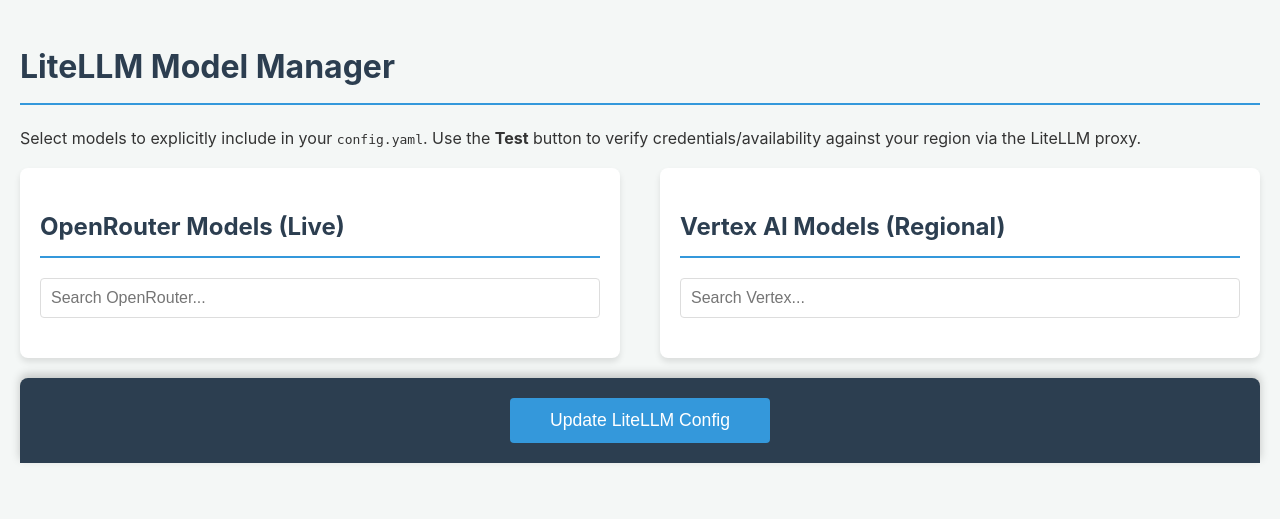
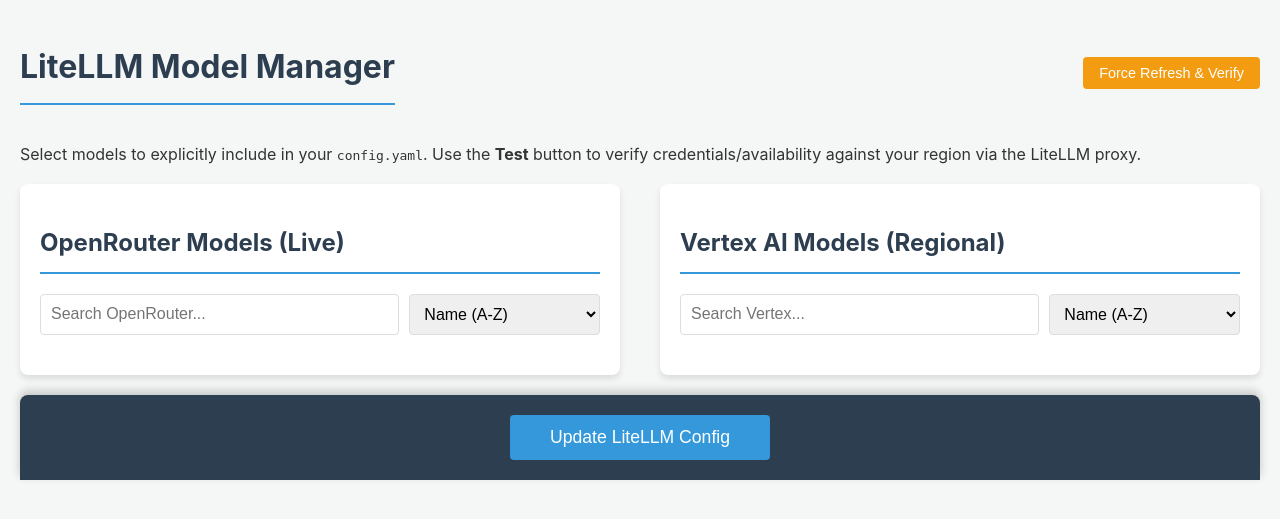
Before and after one commit to spelech/llmlite-modelmanager, a FastAPI app: template app/templates/index.html in a window 1280 px wide. Shown: the top 519 px of the page. Run offline with FastAPI, Linux system fonts and the light colour scheme; the template is opened without the code that fills it, so the values that code supplies are empty.

Commit message:
feat: async background verification caching and UI sorting

```diff
--- a/app/templates/index.html
+++ b/app/templates/index.html
@@ -7,6 +7,7 @@
     <style>
         body { font-family: -apple-system, BlinkMacSystemFont, "Segoe UI", Roboto, Helvetica, Arial, sans-serif; line-height: 1.6; color: #333; max-width: 1300px; margin: 0 auto; padding: 20px; background-color: #f4f7f6; }
         h1, h2 { color: #2c3e50; border-bottom: 2px solid #3498db; padding-bottom: 10px; }
+        .header-actions { display: flex; justify-content: space-between; align-items: center; }
         .container { display: flex; gap: 40px; }
         .column { flex: 1; background: white; padding: 20px; border-radius: 8px; box-shadow: 0 4px 6px rgba(0,0,0,0.1); }
         .model-item { margin-bottom: 10px; padding: 10px; border: 1px solid #eee; border-radius: 4px; display: flex; align-items: center; gap: 10px; }
@@ -20,15 +21,27 @@
         .btn-test:hover { background-color: #8e44ad; }
         .btn-sync { background-color: #3498db; color: white; border: none; padding: 12px 40px; font-size: 1.1em; border-radius: 4px; cursor: pointer; }
         .btn-sync:hover { background-color: #2980b9; }
+        .btn-refresh { background-color: #f39c12; color: white; border: none; padding: 8px 16px; font-size: 0.9em; border-radius: 4px; cursor: pointer; }
+        .btn-refresh:hover { background-color: #d68910; }
         .sync-bar { position: sticky; bottom: 0; background: #2c3e50; color: white; padding: 20px; text-align: center; border-radius: 8px 8px 0 0; margin-top: 20px; box-shadow: 0 -4px 10px rgba(0,0,0,0.2); }
-        .search { width: 100%; padding: 10px; margin-bottom: 20px; border: 1px solid #ddd; border-radius: 4px; box-sizing: border-box; font-size: 1em; }
-        .status-badge { font-size: 0.75em; padding: 2px 6px; border-radius: 10px; display: none; }
-        .status-success { background-color: #2ecc71; color: white; display: inline; }
-        .status-error { background-color: #e74c3c; color: white; display: inline; }
+        .controls { display: flex; gap: 10px; margin-bottom: 20px; }
+        .search { flex: 2; padding: 10px; border: 1px solid #ddd; border-radius: 4px; box-sizing: border-box; font-size: 1em; }
+        .sort-select { flex: 1; padding: 10px; border: 1px solid #ddd; border-radius: 4px; font-size: 1em; }
+        .verifying-badge { display: inline-block; background-color: #e67e22; color: white; padding: 5px 10px; border-radius: 4px; font-size: 0.8em; margin-left: 15px; animation: pulse 2s infinite; }
+        @keyframes pulse { 0% { opacity: 1; } 50% { opacity: 0.6; } 100% { opacity: 1; } }
     </style>
 </head>
 <body>
-    <h1>LiteLLM Model Manager</h1>
+    <div class="header-actions">
+        <h1>LiteLLM Model Manager</h1>
+        <div>
+            {% if is_verifying %}
+            <span class="verifying-badge">Background Verification Running...</span>
+            {% else %}
+            <button class="btn-refresh" onclick="forceRefresh()">Force Refresh & Verify</button>
+            {% endif %}
+        </div>
+    </div>
     <p>Select models to explicitly include in your <code>config.yaml</code>.
        Use the <strong>Test</strong> button to verify credentials/availability against your region via the LiteLLM proxy.</p>
 
@@ -36,10 +49,18 @@
         <div class="container">
             <div class="column">
                 <h2>OpenRouter Models (Live)</h2>
-                <input type="text" class="search" placeholder="Search OpenRouter..." onkeyup="filterModels('orList', this.value)">
+                <div class="controls">
+                    <input type="text" class="search" placeholder="Search OpenRouter..." onkeyup="filterModels('orList', this.value)">
+                    <select class="sort-select" onchange="sortModels('orList', this.value)">
+                        <option value="name-asc">Name (A-Z)</option>
+                        <option value="name-desc">Name (Z-A)</option>
+                        <option value="price-asc">Price (Low-High)</option>
+                        <option value="price-desc">Price (High-Low)</option>
+                    </select>
+                </div>
                 <div id="orList">
                     {% for m in or_models %}
-                    <div class="model-item" id="item-{{ m.id | replace('/', '-') | replace('.', '-') }}">
+                    <div class="model-item" data-name="{{ m.name | lower }}" data-price="{{ m.pricing.prompt_1m + m.pricing.completion_1m }}" id="item-{{ m.id | replace('/', '-') | replace('.', '-') }}">
                         <input type="checkbox" name="models" value="{{ m.id }}">
                         <div class="model-info">
                             <div class="model-name">{{ m.name }}</div>
@@ -56,10 +77,18 @@
 
             <div class="column">
                 <h2>Vertex AI Models (Regional)</h2>
-                <input type="text" class="search" placeholder="Search Vertex..." onkeyup="filterModels('vxList', this.value)">
+                <div class="controls">
+                    <input type="text" class="search" placeholder="Search Vertex..." onkeyup="filterModels('vxList', this.value)">
+                    <select class="sort-select" onchange="sortModels('vxList', this.value)">
+                        <option value="name-asc">Name (A-Z)</option>
+                        <option value="name-desc">Name (Z-A)</option>
+                        <option value="price-asc">Price (Low-High)</option>
+                        <option value="price-desc">Price (High-Low)</option>
+                    </select>
+                </div>
                 <div id="vxList">
                     {% for m in vx_models %}
-                    <div class="model-item" id="item-{{ m.id | replace('/', '-') | replace('.', '-') }}">
+                    <div class="model-item" data-name="{{ m.name | lower }}" data-price="{{ m.pricing.prompt_1m + m.pricing.completion_1m }}" id="item-{{ m.id | replace('/', '-') | replace('.', '-') }}">
                         <input type="checkbox" name="models" value="{{ m.id }}">
                         <div class="model-info">
                             <div class="model-name">{{ m.name }}</div>
@@ -91,6 +120,26 @@
             }
         }
 
+        function sortModels(listId, criteria) {
+            const list = document.getElementById(listId);
+            const items = Array.from(list.getElementsByClassName('model-item'));
+
+            items.sort((a, b) => {
+                if (criteria === 'name-asc') {
+                    return a.dataset.name.localeCompare(b.dataset.name);
+                } else if (criteria === 'name-desc') {
+                    return b.dataset.name.localeCompare(a.dataset.name);
+                } else if (criteria === 'price-asc') {
+                    return parseFloat(a.dataset.price) - parseFloat(b.dataset.price);
+                } else if (criteria === 'price-desc') {
+                    return parseFloat(b.dataset.price) - parseFloat(a.dataset.price);
+                }
+            });
+
+            // Re-append items in new order
+            items.forEach(item => list.appendChild(item));
+        }
+
         async function testModel(modelId) {
             const safeId = 'item-' + modelId.replaceAll('/', '-').replaceAll('.', '-');
             const item = document.getElementById(safeId);
@@ -109,8 +158,8 @@
                 if (result.status === 'success') {
                     btn.innerText = 'OK';
                     btn.style.backgroundColor = '#2ecc71';
-                    btn.disabled = false; // Keep it enabled in case they want to re-test, but it stays green
-                    return; // Return early to prevent the reset in finally
+                    btn.disabled = false;
+                    return;
                 } else {
                     btn.innerText = 'FAIL';
                     btn.style.backgroundColor = '#e74c3c';
@@ -131,6 +180,27 @@
             }
         }
 
+        async function forceRefresh() {
+            if (!confirm('This will ping the LiteLLM proxy for every Vertex model to verify availability. It may take a few minutes. Proceed?')) return;
+
+            const btn = document.querySelector('.btn-refresh');
+            btn.innerText = 'Starting...';
+            btn.disabled = true;
+
+            try {
+                const resp = await fetch('/force-refresh', { method: 'POST' });
+                const result = await resp.json();
+                if (result.status === 'success') {
+                    alert('Background verification started! The page will reload, and you will see a status badge while it runs.');
+                    window.location.reload();
+                }
+            } catch (e) {
+                alert('Error starting refresh.');
+                btn.innerText = 'Force Refresh & Verify';
+                btn.disabled = false;
+            }
+        }
+
         document.getElementById('syncForm').onsubmit = async (e) => {
             e.preventDefault();
             const formData = new FormData(e.target);
@@ -145,6 +215,10 @@
                 alert('Error updating configuration.');
             }
         };
+
+        // Trigger initial sort
+        sortModels('orList', 'name-asc');
+        sortModels('vxList', 'name-asc');
     </script>
 </body>
 </html>
--- a/main.py
+++ b/main.py
@@ -1,45 +1,56 @@
-from fastapi import FastAPI, Request, Form
+from fastapi import FastAPI, Request, Form, BackgroundTasks
 from fastapi.responses import HTMLResponse, JSONResponse
 from fastapi.staticfiles import StaticFiles
 from fastapi.templating import Jinja2Templates
 import os
 import json
-import requests
 import yaml
+import time
+import asyncio
+import httpx
 from typing import List, Dict
-
-app = FastAPI()
-
-# Mount templates
-templates = Jinja2Templates(directory="app/templates")
+from contextlib import asynccontextmanager
 
 # --- Config Paths ---
 CONFIG_PATH = os.environ.get("LITELLM_CONFIG", "/app/config/config.yaml")
 VERTEX_CREDENTIALS = os.environ.get("VERTEX_CREDENTIALS_PATH", "/app/vertex_credentials.json")
 PROXY_URL = "http://litellm:4000/v1/chat/completions"
 MASTER_KEY = os.environ.get("LITELLM_MASTER_KEY", "sk-local-wileyriley-gateway-12345")
+CACHE_FILE = "/app/config/verified_models_cache.json"
+CACHE_EXPIRY_DAYS = 7
 
-def get_openrouter_models() -> List[Dict]:
-    """Fetch and format OpenRouter models and pricing."""
+# Global App State for caching model lists in memory
+app_state = {
+    "or_models": [],
+    "vx_models": [],
+    "is_verifying": False,
+    "last_verification_time": 0
+}
+
+templates = Jinja2Templates(directory="app/templates")
+
+async def get_openrouter_models() -> List[Dict]:
+    """Fetch and format OpenRouter models and pricing asynchronously."""
     try:
-        resp = requests.get("https://openrouter.ai/api/v1/models")
-        if resp.status_code != 200:
-            return []
+        async with httpx.AsyncClient() as client:
+            resp = await client.get("https://openrouter.ai/api/v1/models")
+            if resp.status_code != 200:
+                return []
 
-        models = []
-        for m in resp.json().get("data", []):
-            models.append({
-                "id": f"openrouter/{m['id']}",
-                "name": m["name"],
-                "pricing": {
-                    "prompt": float(m.get("pricing", {}).get("prompt", 0)),
-                    "completion": float(m.get("pricing", {}).get("completion", 0)),
-                    "prompt_1m": float(m.get("pricing", {}).get("prompt", 0)) * 1_000_000,
-                    "completion_1m": float(m.get("pricing", {}).get("completion", 0)) * 1_000_000
-                },
-                "context_length": m.get("context_length", 0)
-            })
-        return models
+            models = []
+            for m in resp.json().get("data", []):
+                models.append({
+                    "id": f"openrouter/{m['id']}",
+                    "name": m["name"],
+                    "pricing": {
+                        "prompt": float(m.get("pricing", {}).get("prompt", 0)),
+                        "completion": float(m.get("pricing", {}).get("completion", 0)),
+                        "prompt_1m": float(m.get("pricing", {}).get("prompt", 0)) * 1_000_000,
+                        "completion_1m": float(m.get("pricing", {}).get("completion", 0)) * 1_000_000
+                    },
+                    "context_length": m.get("context_length", 0)
+                })
+            return sorted(models, key=lambda x: x["name"])
     except Exception as e:
         print(f"Error fetching OpenRouter: {e}")
         return []
@@ -59,8 +70,8 @@ def get_google_access_token():
         print(f"Error getting Google token: {e}")
         return None
 
-def get_vertex_models() -> List[Dict]:
-    """Fetch Vertex AI models using Google Billing API and regional filtering."""
+async def fetch_vertex_billing_skus() -> List[Dict]:
+    """Fetch all Vertex AI Gemini SKUs from Billing API."""
     proj = os.environ.get("VERTEX_PROJECT")
     loc = os.environ.get("VERTEX_LOCATION", "us-east4")
 
@@ -69,79 +80,157 @@ def get_vertex_models() -> List[Dict]:
         return []
 
     try:
-        # Use Billing Catalog for regional pricing and availability
         url = "https://cloudbilling.googleapis.com/v1/services/C7E2-9256-1C43/skus"
         headers = {"Authorization": f"Bearer {token}"}
-        resp = requests.get(url, headers=headers)
-        if resp.status_code != 200:
-            return []
+        async with httpx.AsyncClient() as client:
+            resp = await client.get(url, headers=headers)
+            if resp.status_code != 200:
+                return []
 
-        skus = resp.json().get("skus", [])
-        models_data = {}
+            skus = resp.json().get("skus", [])
+            models_data = {}
 
-        for s in skus:
-            desc = s.get("description", "")
-            regions = s.get("serviceRegions", [])
+            for s in skus:
+                desc = s.get("description", "")
+                regions = s.get("serviceRegions", [])
 
-            # Filter for Gemini models available in our region or global
-            if "Gemini" in desc and (loc in regions or "global" in [r.lower() for r in regions]):
-                # Heuristic: Extract model name like "Gemini 3.5 Flash"
-                name_parts = desc.split(" - ")[0].split(" GA ")[0].strip()
-                if name_parts.startswith("Gemini"):
-                    model_name = name_parts
-                    # Clean up model name for LiteLLM ID (e.g. vertex_ai/gemini-1.5-flash)
-                    # We remove version suffixes like "002" unless the user picked them
-                    short_id = model_name.lower().replace(" ", "-")
-                    if short_id not in models_data:
-                        models_data[short_id] = {
-                            "id": f"vertex_ai/{short_id}",
-                            "name": model_name,
-                            "pricing": {
-                                "prompt": 0.0,
-                                "completion": 0.0,
-                                "prompt_1m": 0.0,
-                                "completion_1m": 0.0
-                            },
-                            "context_length": "Variable"
-                        }
+                if "Gemini" in desc and (loc in regions or "global" in [r.lower() for r in regions]):
+                    name_parts = desc.split(" - ")[0].split(" GA ")[0].strip()
+                    if name_parts.startswith("Gemini"):
+                        model_name = name_parts
+                        short_id = model_name.lower().replace(" ", "-")
+                        if short_id not in models_data:
+                            models_data[short_id] = {
+                                "id": f"vertex_ai/{short_id}",
+                                "name": model_name,
+                                "pricing": {
+                                    "prompt": 0.0,
+                                    "completion": 0.0,
+                                    "prompt_1m": 0.0,
+                                    "completion_1m": 0.0
+                                },
+                                "context_length": "Variable"
+                            }
 
-                    # Update pricing if Input/Output is found
-                    pricing_info = s.get("pricingInfo", [{}])[0].get("pricingExpression", {})
-                    rate = pricing_info.get("tieredRates", [{}])[0].get("unitPrice", {})
-                    price_usd = float(rate.get("units", 0)) + (float(rate.get("nanos", 0)) / 1e9)
+                        pricing_info = s.get("pricingInfo", [{}])[0].get("pricingExpression", {})
+                        rate = pricing_info.get("tieredRates", [{}])[0].get("unitPrice", {})
+                        price_usd = float(rate.get("units", 0)) + (float(rate.get("nanos", 0)) / 1e9)
 
-                    if "Input" in desc:
-                        models_data[short_id]["pricing"]["prompt"] = price_usd
-                        models_data[short_id]["pricing"]["prompt_1m"] = price_usd * 1_000_000
-                    elif "Output" in desc:
-                        models_data[short_id]["pricing"]["completion"] = price_usd
-                        models_data[short_id]["pricing"]["completion_1m"] = price_usd * 1_000_000
+                        if "Input" in desc:
+                            models_data[short_id]["pricing"]["prompt"] = price_usd
+                            models_data[short_id]["pricing"]["prompt_1m"] = price_usd * 1_000_000
+                        elif "Output" in desc:
+                            models_data[short_id]["pricing"]["completion"] = price_usd
+                            models_data[short_id]["pricing"]["completion_1m"] = price_usd * 1_000_000
 
-        return sorted(list(models_data.values()), key=lambda x: x["name"])
+            return sorted(list(models_data.values()), key=lambda x: x["name"])
     except Exception as e:
-        print(f"Error fetching Vertex: {e}")
+        print(f"Error fetching Vertex SKUs: {e}")
         return []
+
+async def test_model_availability(client: httpx.AsyncClient, model_id: str) -> bool:
+    """Send a tiny prompt to LiteLLM proxy to test if model is available."""
+    try:
+        headers = {
+            "Authorization": f"Bearer {MASTER_KEY}",
+            "Content-Type": "application/json"
+        }
+        payload = {
+            "model": model_id,
+            "messages": [{"role": "user", "content": "ping"}],
+            "max_tokens": 1
+        }
+        resp = await client.post(PROXY_URL, headers=headers, json=payload, timeout=10.0)
+        return resp.status_code == 200
+    except Exception as e:
+        print(f"Ping failed for {model_id}: {e}")
+        return False
+
+async def verify_and_cache_vertex_models():
+    """Background task to fetch, verify, and cache Vertex models."""
+    if app_state["is_verifying"]:
+        return
+    app_state["is_verifying"] = True
+    print("Starting background verification of Vertex models...")
+
+    try:
+        all_vertex_models = await fetch_vertex_billing_skus()
+        verified_models = []
+
+        async with httpx.AsyncClient() as client:
+            # We ping sequentially or in small batches to avoid rate limits
+            for model in all_vertex_models:
+                print(f"Verifying {model['id']}...")
+                is_available = await test_model_availability(client, model["id"])
+                if is_available:
+                    verified_models.append(model)
+                # Small delay to prevent bursting the proxy
+                await asyncio.sleep(0.5)
+
+        app_state["vx_models"] = verified_models
+        app_state["last_verification_time"] = time.time()
+
+        # Save to file cache
+        try:
+            with open(CACHE_FILE, "w") as f:
+                json.dump({
+                    "timestamp": app_state["last_verification_time"],
+                    "models": verified_models
+                }, f)
+            print("Successfully cached verified Vertex models.")
+        except Exception as e:
+            print(f"Error saving to cache file: {e}")
+
+    finally:
+        app_state["is_verifying"] = False
+        print("Vertex verification sweep completed.")
+
+async def initial_load_models():
+    """Load OpenRouter and check cache for Vertex on startup."""
+    app_state["or_models"] = await get_openrouter_models()
+
+    # Try to load from cache
+    try:
+        if os.path.exists(CACHE_FILE):
+            with open(CACHE_FILE, "r") as f:
+                cache_data = json.load(f)
+                cache_age = time.time() - cache_data.get("timestamp", 0)
+                # Check if cache is younger than 7 days (604800 seconds)
+                if cache_age < (CACHE_EXPIRY_DAYS * 24 * 3600):
+                    print("Loaded Vertex models from cache.")
+                    app_state["vx_models"] = cache_data.get("models", [])
+                    app_state["last_verification_time"] = cache_data.get("timestamp", 0)
+                    return
+    except Exception as e:
+        print(f"Cache load error: {e}")
+
+    # If cache is old, missing, or corrupt, run sweep
+    asyncio.create_task(verify_and_cache_vertex_models())
+
+@asynccontextmanager
+async def lifespan(app: FastAPI):
+    # Load on startup
+    await initial_load_models()
+    yield
+    # Cleanup on shutdown (if any)
+
+app = FastAPI(lifespan=lifespan)
 
 @app.get("/", response_class=HTMLResponse)
 async def index(request: Request):
-    or_models = get_openrouter_models()
-    vx_models = get_vertex_models()
-
-    or_models.sort(key=lambda x: x['name'])
-    vx_models.sort(key=lambda x: x['name'])
-
     return templates.TemplateResponse(
         request=request,
         name="index.html",
         context={
-            "or_models": or_models,
-            "vx_models": vx_models
+            "or_models": app_state["or_models"],
+            "vx_models": app_state["vx_models"],
+            "is_verifying": app_state["is_verifying"]
         }
     )
 
 @app.post("/test")
 async def test_model(model_id: str = Form(...)):
-    """Test a model connection through the LiteLLM proxy."""
+    """Test a model connection through the LiteLLM proxy (manual UI trigger)."""
     try:
         headers = {
             "Authorization": f"Bearer {MASTER_KEY}",
@@ -152,22 +241,38 @@ async def test_model(model_id: str = Form(...)):
             "messages": [{"role": "user", "content": "ping. reply with pong"}],
             "max_tokens": 10
         }
-        resp = requests.post(PROXY_URL, headers=headers, json=payload, timeout=15)
-        if resp.status_code == 200:
-            return {"status": "success", "response": resp.json()["choices"][0]["message"]["content"]}
-        else:
-            return {"status": "error", "code": resp.status_code, "message": resp.text}
+        async with httpx.AsyncClient() as client:
+            resp = await client.post(PROXY_URL, headers=headers, json=payload, timeout=15.0)
+            if resp.status_code == 200:
+                return {"status": "success", "response": resp.json()["choices"][0]["message"]["content"]}
+            else:
+                return {"status": "error", "code": resp.status_code, "message": resp.text}
     except Exception as e:
         return {"status": "error", "message": str(e)}
+
+@app.post("/force-refresh")
+async def force_refresh(background_tasks: BackgroundTasks):
+    """Force clear the cache and re-run verification."""
+    if os.path.exists(CACHE_FILE):
+        try:
+            os.remove(CACHE_FILE)
+        except:
+            pass
+    # Refresh OR models immediately in background too
+    async def update_or():
+        app_state["or_models"] = await get_openrouter_models()
+
+    background_tasks.add_task(update_or)
+    background_tasks.add_task(verify_and_cache_vertex_models)
+
+    return {"status": "success", "message": "Verification sweep started in background."}
 
 @app.post("/sync")
 async def sync_models(request: Request):
     form_data = await request.form()
     selected_ids = form_data.getlist("models")
 
-    or_models = get_openrouter_models()
-    vx_models = get_vertex_models()
-    all_models = or_models + vx_models
+    all_models = app_state["or_models"] + app_state["vx_models"]
     model_map = {m["id"]: m for m in all_models}
 
     with open(CONFIG_PATH, "r") as f:
@@ -175,23 +280,22 @@ async def sync_models(request: Request):
 
     new_model_list = []
     for mid in selected_ids:
-        if mid in model_map:
-            m_data = model_map[mid]
-            entry = {
-                "model_name": mid.split("/")[-1],
-                "litellm_params": {
-                    "model": mid
-                }
+        # Fallback empty entry if mid somehow missing from map
+        entry = {
+            "model_name": mid.split("/")[-1],
+            "litellm_params": {
+                "model": mid
             }
-            if mid.startswith("openrouter/"):
-                entry["litellm_params"]["api_key"] = "os.environ/OPENROUTER_API_KEY"
-            elif mid.startswith("vertex_ai/"):
-                entry["litellm_params"].update({
-                    "vertex_project": "os.environ/VERTEX_PROJECT",
-                    "vertex_location": "os.environ/VERTEX_LOCATION",
-                    "vertex_credentials": "/app/vertex_credentials.json"
-                })
-            new_model_list.append(entry)
+        }
+        if mid.startswith("openrouter/"):
+            entry["litellm_params"]["api_key"] = "os.environ/OPENROUTER_API_KEY"
+        elif mid.startswith("vertex_ai/"):
+            entry["litellm_params"].update({
+                "vertex_project": "os.environ/VERTEX_PROJECT",
+                "vertex_location": "os.environ/VERTEX_LOCATION",
+                "vertex_credentials": "/app/vertex_credentials.json"
+            })
+        new_model_list.append(entry)
 
     wildcards = [m for m in config.get("model_list", []) if "*" in m.get("model_name", "")]
     config["model_list"] = new_model_list + wildcards
@@ -203,10 +307,12 @@ async def sync_models(request: Request):
 
 @app.get("/api/models")
 async def api_models():
-    or_models = get_openrouter_models()
-    vx_models = get_vertex_models()
-    return {"openrouter": or_models, "vertex": vx_models}
+    return {
+        "openrouter": app_state["or_models"],
+        "vertex": app_state["vx_models"],
+        "is_verifying": app_state["is_verifying"]
+    }
 
 if __name__ == "__main__":
     import uvicorn
-    uvicorn.run(app, host="0.0.0.0", port=8000)
+    uvicorn.run("main:app", host="0.0.0.0", port=8000, reload=True)
```
